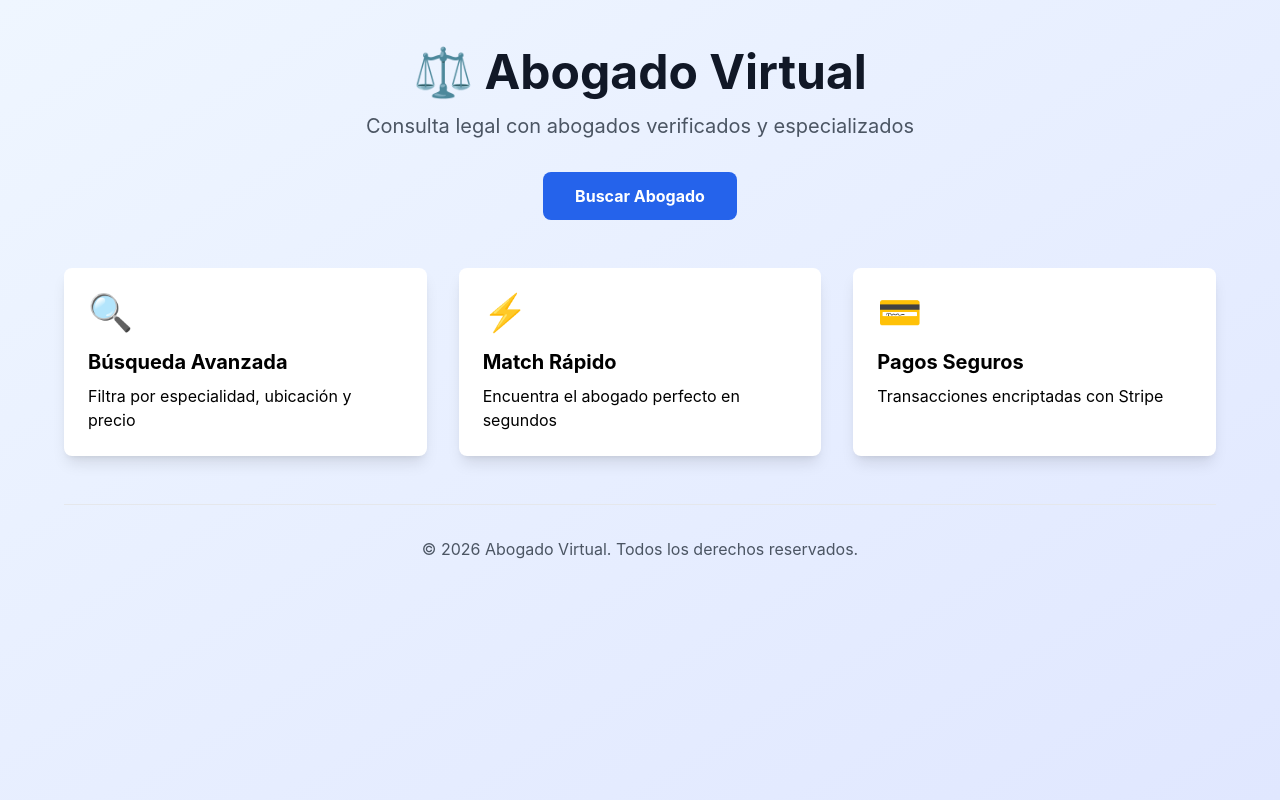
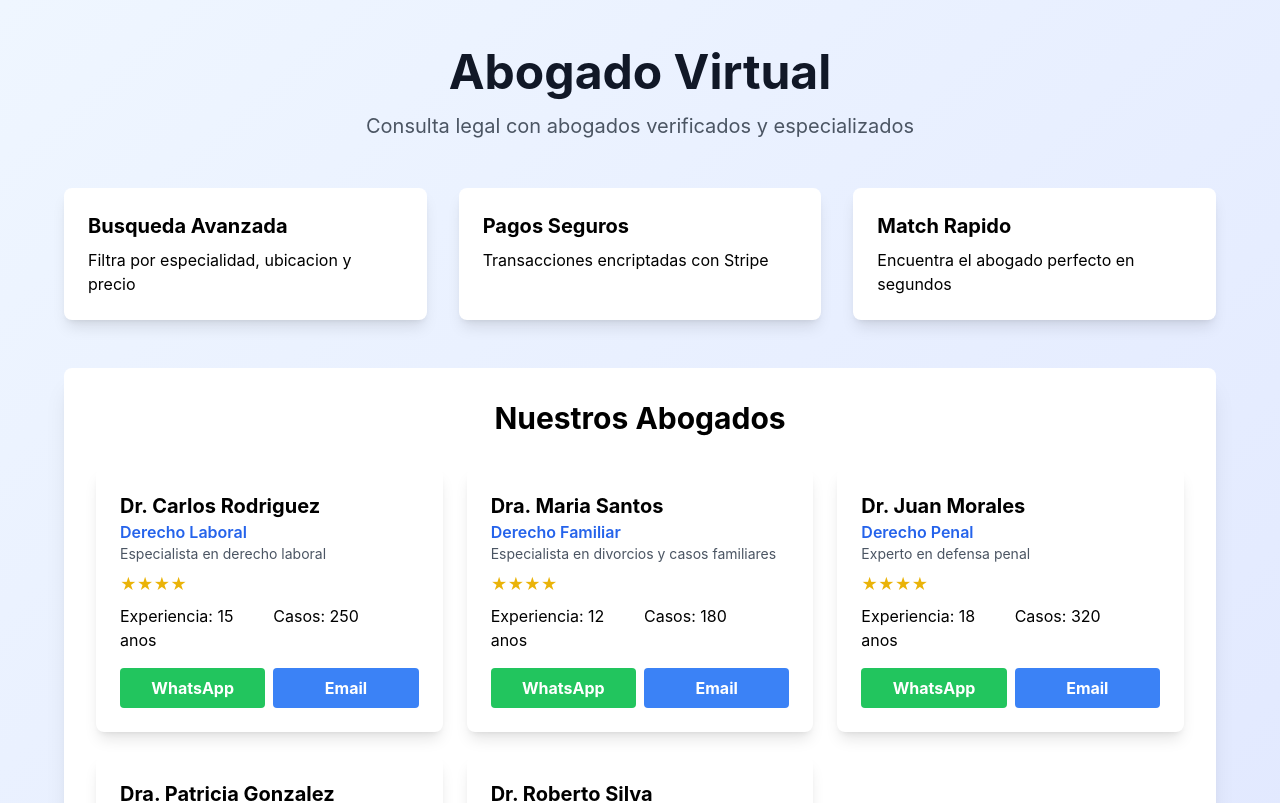
Before and after one commit to gonzaloraknarok88/abogado-virtual, a Next.js app: page / in a window 1280 px wide. Shown: the top 803 px of the page. Built offline with nearby package versions, Linux system fonts and the light colour scheme.

Commit message:
Refactor Home component with lawyer display
Updated the Home component to include a lawyer grid and improved layout.

```diff
--- a/app/page.tsx
+++ b/app/page.tsx
@@ -1,44 +1 @@
-export default function Home() {
-  return (
-    <main className="min-h-screen bg-gradient-to-br from-blue-50 to-indigo-100 px-4 py-12">
-      <div className="max-w-6xl mx-auto">
-        {/* Header */}
-        <div className="text-center mb-12">
-          <h1 className="text-5xl font-bold text-gray-900 mb-4">
-            ⚖️ Abogado Virtual
-          </h1>
-          <p className="text-xl text-gray-600 mb-8">
-            Consulta legal con abogados verificados y especializados
-          </p>
-          <button className="bg-blue-600 hover:bg-blue-700 text-white font-bold py-3 px-8 rounded-lg transition">
-            Buscar Abogado
-          </button>
-        </div>
-
-        {/* Features Grid */}
-        <div className="grid md:grid-cols-3 gap-8 mb-12">
-          <div className="bg-white p-6 rounded-lg shadow-lg">
-            <div className="text-4xl mb-4">🔍</div>
-            <h3 className="text-xl font-bold mb-2">Búsqueda Avanzada</h3>
-            <p>Filtra por especialidad, ubicación y precio</p>
-          </div>
-          <div className="bg-white p-6 rounded-lg shadow-lg">
-            <div className="text-4xl mb-4">⚡</div>
-            <h3 className="text-xl font-bold mb-2">Match Rápido</h3>
-            <p>Encuentra el abogado perfecto en segundos</p>
-          </div>
-          <div className="bg-white p-6 rounded-lg shadow-lg">
-            <div className="text-4xl mb-4">💳</div>
-            <h3 className="text-xl font-bold mb-2">Pagos Seguros</h3>
-            <p>Transacciones encriptadas con Stripe</p>
-          </div>
-        </div>
-
-        {/* Footer */}
-        <div className="text-center text-gray-600 border-t pt-8">
-          <p>© 2026 Abogado Virtual. Todos los derechos reservados.</p>
-        </div>
-      </div>
-    </main>
-  );
-}
+'use client'; import { lawyers } from '@/app/lib/lawyers'; import LawyerCard from '@/app/components/LawyerCard'; export default function Home() { return ( <main className='min-h-screen bg-gradient-to-br from-blue-50 to-indigo-100 px-4 py-12'> <div className='max-w-6xl mx-auto'> <div className='text-center mb-12'> <h1 className='text-5xl font-bold text-gray-900 mb-4'>Abogado Virtual</h1> <p className='text-xl text-gray-600 mb-8'>Consulta legal con abogados verificados y especializados</p> </div> <div className='grid md:grid-cols-3 gap-8 mb-12'> <div className='bg-white p-6 rounded-lg shadow-lg'> <h3 className='text-xl font-bold mb-2'>Busqueda Avanzada</h3> <p>Filtra por especialidad, ubicacion y precio</p> </div> <div className='bg-white p-6 rounded-lg shadow-lg'> <h3 className='text-xl font-bold mb-2'>Pagos Seguros</h3> <p>Transacciones encriptadas con Stripe</p> </div> <div className='bg-white p-6 rounded-lg shadow-lg'> <h3 className='text-xl font-bold mb-2'>Match Rapido</h3> <p>Encuentra el abogado perfecto en segundos</p> </div> </div> <div className='bg-white rounded-lg shadow-xl p-8 mb-12'> <h2 className='text-3xl font-bold mb-8 text-center'>Nuestros Abogados</h2> <div className='grid md:grid-cols-2 lg:grid-cols-3 gap-6'> {lawyers.map((lawyer) => ( <LawyerCard key={lawyer.id} lawyer={lawyer} /> ))} </div> </div> </div> </main> ); }
```
